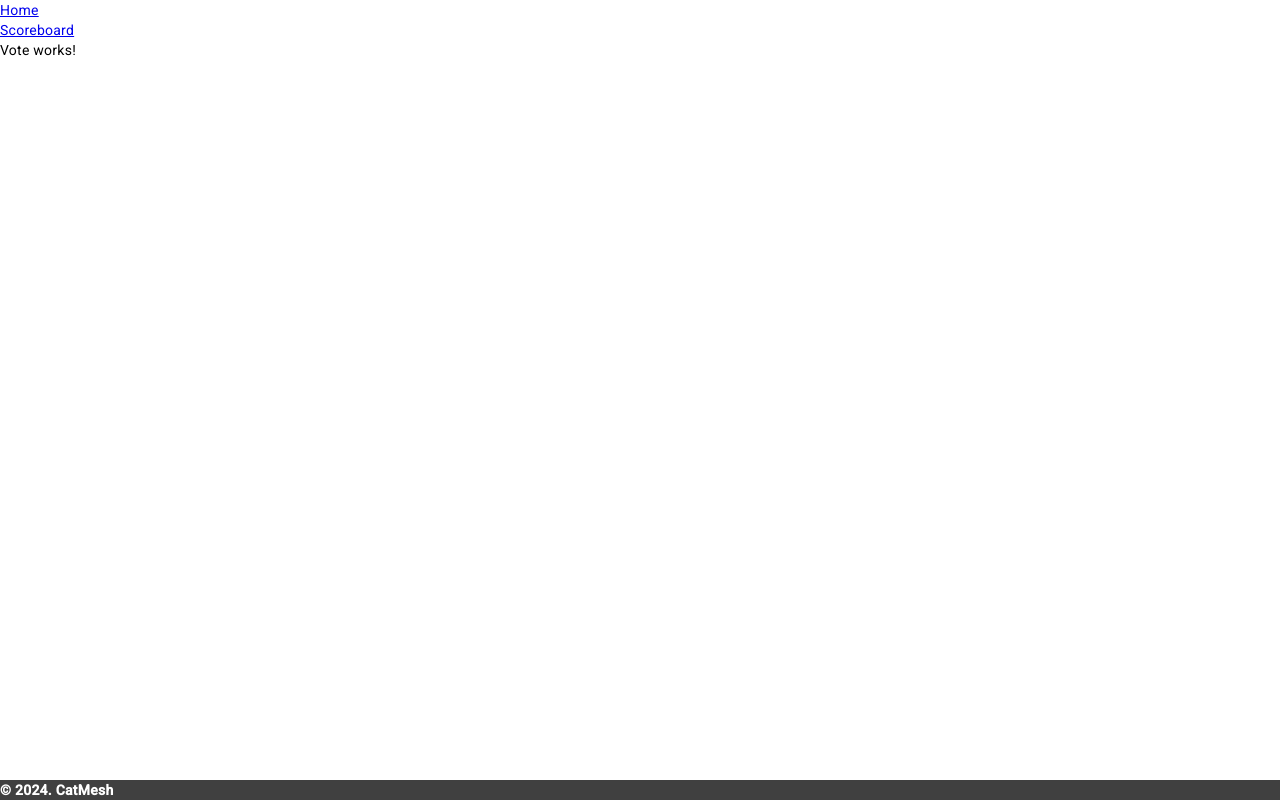
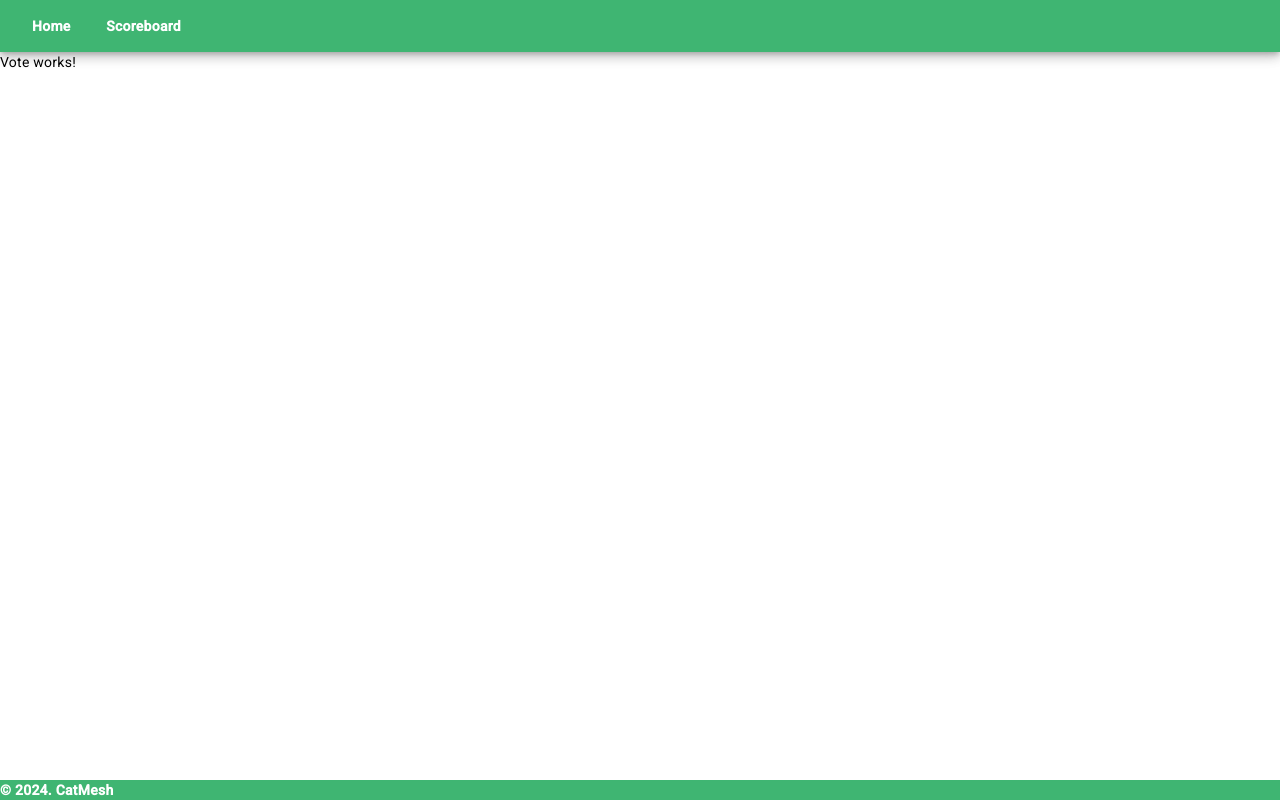
Before and after one commit to qhero/CatMesh, an Angular app: page / in a window 1280 px wide. Built offline with nearby package versions, Linux system fonts and the light colour scheme.

Commit message:
style: setting up style for header and match the footer  bg color

```diff
--- a/src/app/core/footer/footer.component.css
+++ b/src/app/core/footer/footer.component.css
@@ -1,7 +1,7 @@
 footer {
     position: fixed;
     bottom: 0px;
-    background-color: rgb(64, 64, 64);
+    background-color: #3fb572;
     width: 100%;
     color: white;
     font-weight: bold;
--- /dev/null
+++ b/src/app/core/header/header.component.css
@@ -0,0 +1,16 @@
+.navbar-menu {
+    display: flex;
+    flex-wrap: wrap;
+    align-items: center;
+    padding: 16px 16px;
+    background-color: #3fb572;
+    box-shadow: 0 3px 5px -1px rgba(0, 0, 0, .2), 0 6px 10px 0 rgba(0, 0, 0, .14), 0 1px 18px 0 rgba(0, 0, 0, .12);
+}
+
+a {
+    text-decoration: none;
+    color: #fff;
+    cursor: pointer;
+    padding: 0 16px;
+    font-weight: bold;
+}
--- a/src/app/core/header/header.component.html
+++ b/src/app/core/header/header.component.html
@@ -1,12 +1,6 @@
-<nav class="navbar navbar-light">
-    <div class="container">
-      <ul class="nav navbar-nav pull-xs-right">
-        <li class="nav-item">
-          <a class="nav-link" routerLink="/"> Home </a>
-        </li>
-        <li class="nav-item">
-          <a class="nav-link" routerLink="/scoreboard"> Scoreboard </a>
-        </li>
-      </ul>
-    </div>
+<nav class="navbar-menu">
+  <div class="container">
+    <a class="nav-link" routerLink="/"> Home </a>
+    <a class="nav-link" routerLink="/scoreboard"> Scoreboard </a>
+  </div>
 </nav>
```
Also changed, not shown: src/app/core/header/header.component.ts (+8 -10 lines).
